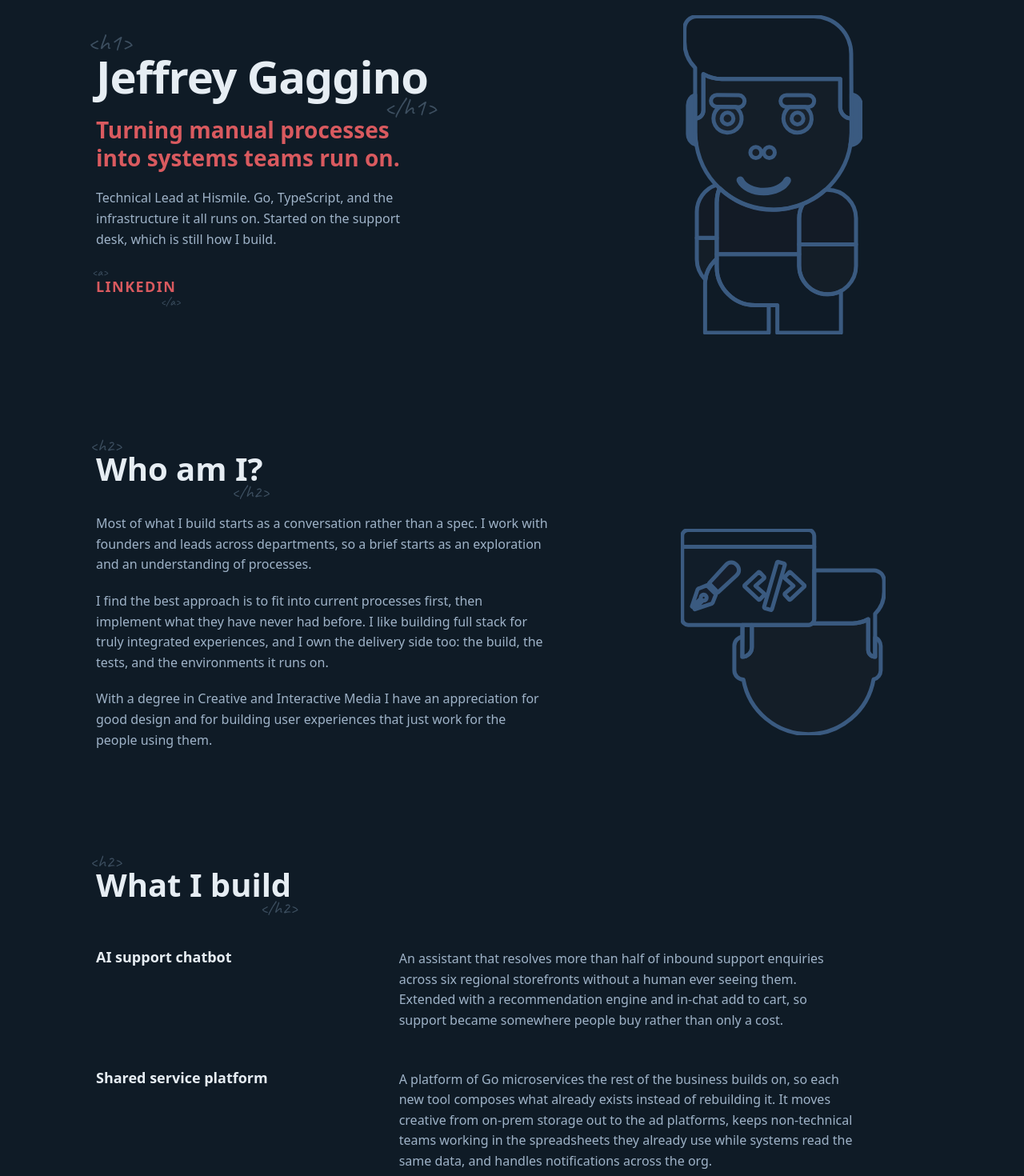
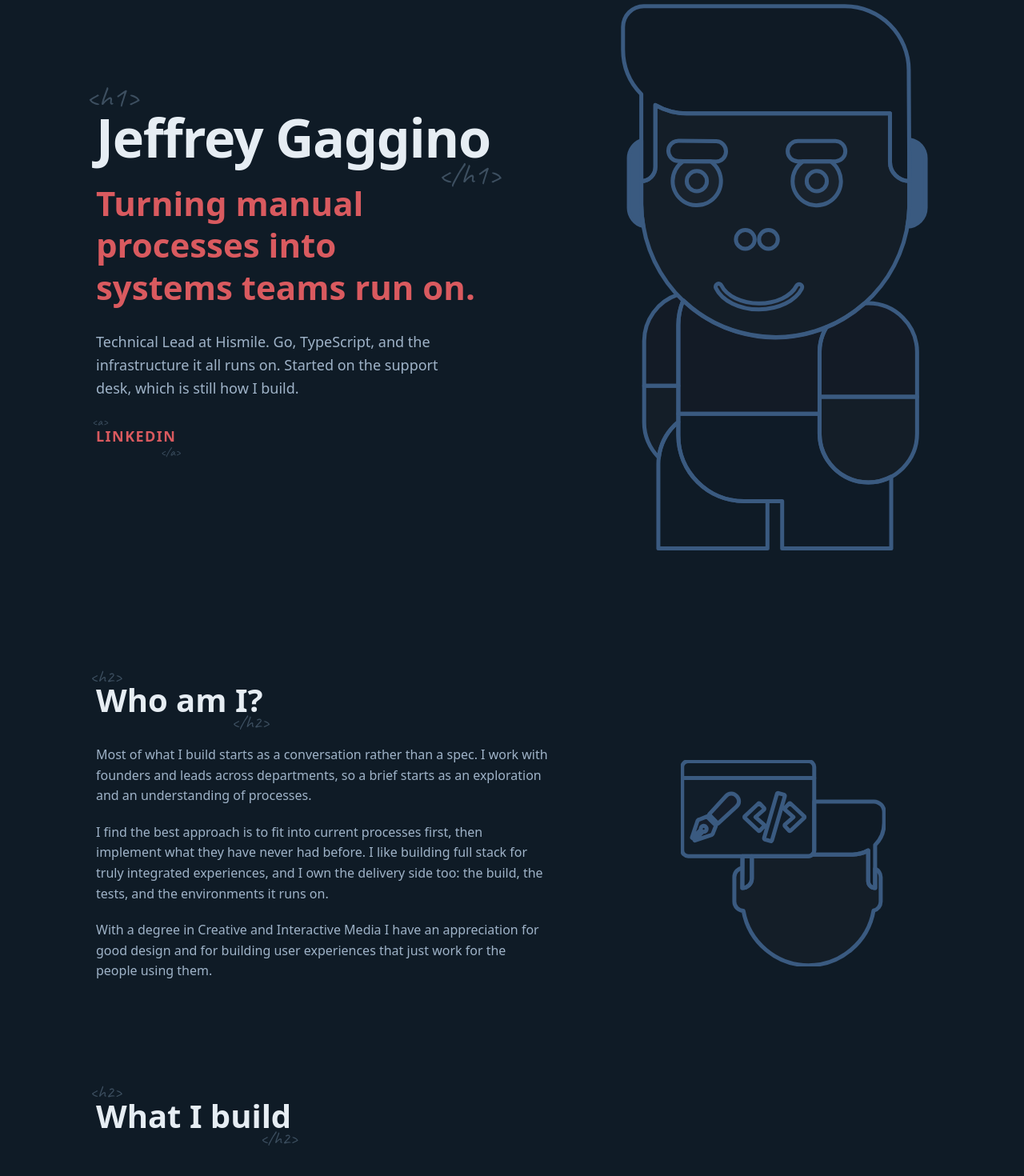
Before and after one commit to jeffreygaggino/jeffreygaggino.github.io, a React (Vite) app: page / in a window 1280 px wide. Shown: the part 80-1550 px from the top of the page at 80% size. Built offline with nearby package versions, Linux system fonts and the light colour scheme.

Commit message:
[u] fixes for reveals and scroll commits and hero

```diff
--- a/src/components/Reveal.tsx
+++ b/src/components/Reveal.tsx
@@ -1,4 +1,4 @@
-import { type ReactNode, useRef } from "react";
+import { type ElementType, type ReactNode, useRef } from "react";
 import { useInView } from "../hooks/useInView";
 import styles from "./Reveal.module.css";
 
@@ -8,27 +8,48 @@ type RevealProps = {
 	rootMargin?: string;
 	/** How much must be visible before it fades in, 0 to 1. */
 	threshold?: number | number[];
+	/**
+	 * Stay visible once revealed, rather than fading out again on the way
+	 * past. Use for anything holding text: copy that vanishes as you scroll
+	 * back over it is worse than no animation at all.
+	 */
+	once?: boolean;
 	/** Applied to the wrapper, which is the element that gets laid out. */
 	className?: string;
+	/**
+	 * Milliseconds to wait before fading in, for sequencing several reveals
+	 * that come into view together.
+	 */
+	delay?: number;
+	/**
+	 * What to render as. Defaults to a div. Pass the real element when the
+	 * reveal wraps something structural, so a heading stays a heading rather
+	 * than gaining a div that would break its parent's layout.
+	 */
+	as?: ElementType;
 };
 
 export function Reveal({
 	children,
 	rootMargin = "0px 0px -10% 0px",
 	threshold = 0.2,
+	once = false,
+	delay = 0,
 	className,
+	as: Element = "div",
 }: RevealProps) {
-	const ref = useRef<HTMLDivElement>(null);
-	const inView = useInView(ref, { rootMargin, threshold });
+	const ref = useRef<HTMLElement>(null);
+	const inView = useInView(ref, { rootMargin, threshold, once });
 
 	return (
-		<div
+		<Element
 			ref={ref}
 			className={[styles.reveal, inView && styles.visible, className]
 				.filter(Boolean)
 				.join(" ")}
+			style={delay ? { transitionDelay: `${delay}ms` } : undefined}
 		>
 			{children}
-		</div>
+		</Element>
 	);
 }
--- a/src/drawing/Drawing.module.css
+++ b/src/drawing/Drawing.module.css
@@ -1,7 +1,10 @@
+/*
+ * Fills whatever it is placed in. Sizing belongs to the caller: a max-width
+ * here silently capped a Section that asked for something larger.
+ */
 .drawing {
 	width: 100%;
 	height: auto;
-	max-width: 18rem;
 	display: block;
 }
 
--- a/src/hooks/useInView.ts
+++ b/src/hooks/useInView.ts
@@ -5,6 +5,8 @@ export type InViewOptions = {
 	rootMargin?: string;
 	/** How much of the element must be visible before it counts, 0 to 1. */
 	threshold?: number | number[];
+	/** Stay true once seen. Use for anything holding text. */
+	once?: boolean;
 };
 
 /**
@@ -16,7 +18,7 @@ export type InViewOptions = {
  */
 export function useInView<T extends Element>(
 	ref: RefObject<T | null>,
-	{ rootMargin = "0px", threshold = 0 }: InViewOptions = {},
+	{ rootMargin = "0px", threshold = 0, once = false }: InViewOptions = {},
 ): boolean {
 	const [inView, setInView] = useState(false);
 
@@ -39,7 +41,11 @@ export function useInView<T extends Element>(
 		}
 
 		const observer = new IntersectionObserver(
-			([entry]) => setInView(entry.isIntersecting),
+			([entry]) => {
+				if (!entry.isIntersecting && once) return;
+				setInView(entry.isIntersecting);
+				if (entry.isIntersecting && once) observer.disconnect();
+			},
 			{
 				rootMargin,
 				threshold: thresholdKey.includes(",")
@@ -50,7 +56,7 @@ export function useInView<T extends Element>(
 
 		observer.observe(element);
 		return () => observer.disconnect();
-	}, [ref, rootMargin, thresholdKey]);
+	}, [ref, rootMargin, thresholdKey, once]);
 
 	return inView;
 }
--- a/src/index.css
+++ b/src/index.css
@@ -14,6 +14,13 @@
  */
 :root {
 	--section-gap: 6rem;
+
+	/*
+	 * Roughly the height of the sticky bar. Hero subtracts it so a full
+	 * height hero fills the screen exactly rather than overflowing by the
+	 * height of the header above it.
+	 */
+	--bar-height: 5rem;
 }
 
 @media (min-width: 48rem) {
--- a/src/sections/about/About.tsx
+++ b/src/sections/about/About.tsx
@@ -9,16 +9,32 @@ import { aboutContent } from "./aboutContent";
 export function About() {
 	return (
 		<section id="about" className={styles.about}>
-			<h2 className={styles.heading}>
+			{/*
+			 * Trigger line sits around the middle of the screen. The negative
+			 * bottom margin does that work, not the threshold: requiring half
+			 * a tall block to be visible would fire long after centre.
+			 */}
+			<Reveal
+				as="h2"
+				className={styles.heading}
+				once
+				threshold={0}
+				rootMargin="0px 0px -40% 0px"
+			>
 				<CodeTag tag="h2">{aboutContent.heading}</CodeTag>
-			</h2>
-			<div className={styles.prose}>
+			</Reveal>
+			<Reveal
+				className={styles.prose}
+				once
+				threshold={0.15}
+				rootMargin="0px 0px -35% 0px"
+			>
 				{aboutContent.paragraphs.map((paragraph) => (
 					<p key={paragraph} className={text.bodyText}>
 						{paragraph}
 					</p>
 				))}
-			</div>
+			</Reveal>
 			<Reveal
 				className={styles.drawing}
 				rootMargin="0px 0px -25% 0px"
--- a/src/sections/contact/Contact.module.css
+++ b/src/sections/contact/Contact.module.css
@@ -10,6 +10,13 @@
 .heading {
 	font-size: clamp(1.75rem, 4vw, 2.5rem);
 	margin: 0;
+}
+
+/* One grid item holding the copy and the link, so the reveal covers both. */
+.body {
+	display: grid;
+	row-gap: 2rem;
+	justify-items: start;
 }
 
 .blurb {
--- a/src/sections/contact/Contact.tsx
+++ b/src/sections/contact/Contact.tsx
@@ -1,4 +1,5 @@
 import { CodeTag } from "../../components/CodeTag";
+import { Reveal } from "../../components/Reveal";
 import { TagLink } from "../../components/TagLink";
 import { linkedin } from "../../content/profileLinks";
 import text from "../../styles/text.module.css";
@@ -8,15 +9,28 @@ import { contactContent } from "./contactContent";
 export function Contact() {
 	return (
 		<section id="contact" className={styles.contact}>
-			<h2 className={styles.heading}>
+			<Reveal
+				as="h2"
+				className={styles.heading}
+				once
+				threshold={0.05}
+				rootMargin="0px"
+			>
 				<CodeTag tag="h2">{contactContent.heading}</CodeTag>
-			</h2>
+			</Reveal>
+			{/*
+			 * Nothing follows this section, so a tall screen may never scroll
+			 * it far enough to meet the thresholds the others use. It reveals
+			 * on the first sliver instead.
+			 */}
+			<Reveal className={styles.body} once threshold={0.05} rootMargin="0px">
 				<p className={`${styles.blurb} ${text.bodyText}`}>
 					{contactContent.blurb}
 				</p>
 				<p className={styles.links}>
 					<TagLink href={linkedin.href}>{linkedin.label}</TagLink>
 				</p>
+			</Reveal>
 		</section>
 	);
 }
--- a/src/sections/expertise/Expertise.tsx
+++ b/src/sections/expertise/Expertise.tsx
@@ -10,9 +10,15 @@ export function Expertise() {
 	return (
 		<section id="expertise" className={styles.expertise}>
 			<div className={styles.top}>
-				<h2 className={styles.heading}>
+				<Reveal
+					as="h2"
+					className={styles.heading}
+					once
+					threshold={0.1}
+					rootMargin="0px"
+				>
 					<CodeTag tag="h2">{expertiseContent.heading}</CodeTag>
-				</h2>
+				</Reveal>
 				{/*
 				 * Triggers later than the About drawing. On a tall desktop
 				 * screen both enter the viewport at about the same scroll
@@ -26,7 +32,7 @@ export function Expertise() {
 					<Drawing drawing={WINDOW} variant="wash" />
 				</Reveal>
 			</div>
-			<div className={styles.groups}>
+			<Reveal className={styles.groups} once threshold={0.1}>
 				{expertiseContent.groups.map((group) => (
 					<div key={group.label} className={styles.group}>
 						<h3 className={styles.label}>{group.label}</h3>
@@ -35,7 +41,7 @@ export function Expertise() {
 						</p>
 					</div>
 				))}
-			</div>
+			</Reveal>
 		</section>
 	);
 }
--- a/src/sections/hero/Hero.module.css
+++ b/src/sections/hero/Hero.module.css
@@ -10,7 +10,10 @@
 @media (min-width: 48rem) {
 	.hero {
 		grid-template-columns: 1.6fr 1fr;
-		margin-top: 2rem;
+		margin-top: 0;
+		/* Fills the screen on load, so the first scroll is a deliberate one. */
+		min-height: calc(100svh - var(--bar-height));
+		align-content: center;
 	}
 }
 
@@ -39,7 +42,51 @@
 	margin: 2rem 0 0;
 }
 
+/*
+ * Hero fills the screen on desktop, so its type scales up with it: name,
+ * tagline and blurb all go up by half. The link keeps its size, so it stays
+ * consistent with the same link in Contact.
+ */
+@media (min-width: 48rem) {
+	.name {
+		/*
+		 * Kept to one line: the closing </h1> bracket hangs off the end, so a
+		 * wrap leaves it stranded beside the second line. The vw term shrinks
+		 * the name to fit rather than letting it break.
+		 */
+		font-size: clamp(2.75rem, 5.2vw, 4.5rem);
+		white-space: nowrap;
+	}
+
+	.tagline {
+		font-size: clamp(1.875rem, 3.9vw, 2.625rem);
+		max-width: 20ch;
+		margin-bottom: 1.75rem;
+	}
+
+	.blurb {
+		font-size: 1.125rem;
+		max-width: 46ch;
+	}
+}
+
 .drawing {
+	display: flex;
+	/* justify-self places the wrapper in its column, justify-content the svg inside it. */
 	justify-self: center;
+	justify-content: center;
 	max-width: 14rem;
+	width: 100%;
 }
+
+/*
+ * The hero fills the screen on desktop, so the figure can take the room and
+ * sits flush to the end of its column rather than floating centred in it.
+ */
+@media (min-width: 48rem) {
+	.drawing {
+		max-width: 24rem;
+		justify-self: end;
+		justify-content: flex-end;
+	}
+}
--- a/src/sections/hero/Hero.tsx
+++ b/src/sections/hero/Hero.tsx
@@ -9,22 +9,39 @@ import text from "../../styles/text.module.css";
 import styles from "./Hero.module.css";
 import { heroContent } from "./heroContent";
 
+/*
+ * Everything here is on screen at load, so each piece reveals on a half
+ * second beat rather than all at once. Thresholds are zero and the margins
+ * are neutral, so the sequence is driven by the delays alone.
+ */
+const REVEAL = { once: true, threshold: 0, rootMargin: "0px" } as const;
+const BEAT = 500;
+
 export function Hero() {
 	return (
 		<section id="hero" className={styles.hero}>
 			<div>
-				<h1 id={HERO_NAME_ID} className={styles.name}>
-					<CodeTag tag="h1">{heroContent.name}</CodeTag>
-				</h1>
-				<p className={styles.tagline}>{heroContent.tagline}</p>
-				<p className={`${styles.blurb} ${text.bodyText}`}>
+				<Reveal as="h1" {...REVEAL} className={styles.name} delay={0}>
+					<span id={HERO_NAME_ID}>
+						<CodeTag tag="h1">{heroContent.name}</CodeTag>
+					</span>
+				</Reveal>
+				<Reveal as="p" {...REVEAL} className={styles.tagline} delay={BEAT * 2}>
+					{heroContent.tagline}
+				</Reveal>
+				<Reveal
+					as="p"
+					{...REVEAL}
+					className={`${styles.blurb} ${text.bodyText}`}
+					delay={BEAT * 3}
+				>
 					{heroContent.blurb}
-				</p>
-				<p className={styles.links}>
+				</Reveal>
+				<Reveal as="p" {...REVEAL} className={styles.links} delay={BEAT * 4}>
 					<TagLink href={linkedin.href}>{linkedin.label}</TagLink>
-				</p>
+				</Reveal>
 			</div>
-			<Reveal className={styles.drawing}>
+			<Reveal {...REVEAL} className={styles.drawing} delay={BEAT}>
 				<Drawing drawing={JEFFREY} variant="wash" />
 			</Reveal>
 		</section>
--- a/src/sections/work/Work.tsx
+++ b/src/sections/work/Work.tsx
@@ -1,4 +1,5 @@
 import { CodeTag } from "../../components/CodeTag";
+import { Reveal } from "../../components/Reveal";
 import text from "../../styles/text.module.css";
 import styles from "./Work.module.css";
 import { workContent } from "./workContent";
@@ -6,17 +7,23 @@ import { workContent } from "./workContent";
 export function Work() {
 	return (
 		<section id="work" className={styles.work}>
-			<h2 className={styles.heading}>
+			<Reveal
+				as="h2"
+				className={styles.heading}
+				once
+				threshold={0.1}
+				rootMargin="0px"
+			>
 				<CodeTag tag="h2">{workContent.heading}</CodeTag>
-			</h2>
-			<div className={styles.projects}>
+			</Reveal>
+			<Reveal className={styles.projects} once threshold={0.1}>
 				{workContent.projects.map((project) => (
 					<article key={project.name} className={styles.project}>
 						<h3 className={styles.name}>{project.name}</h3>
 						<p className={`${styles.body} ${text.bodyText}`}>{project.body}</p>
 					</article>
 				))}
-			</div>
+			</Reveal>
 		</section>
 	);
 }
```
Also changed, not shown: 1 other file (tests, documents, lock files or other folders). Lines whose indentation alone changed are shown as unchanged.
